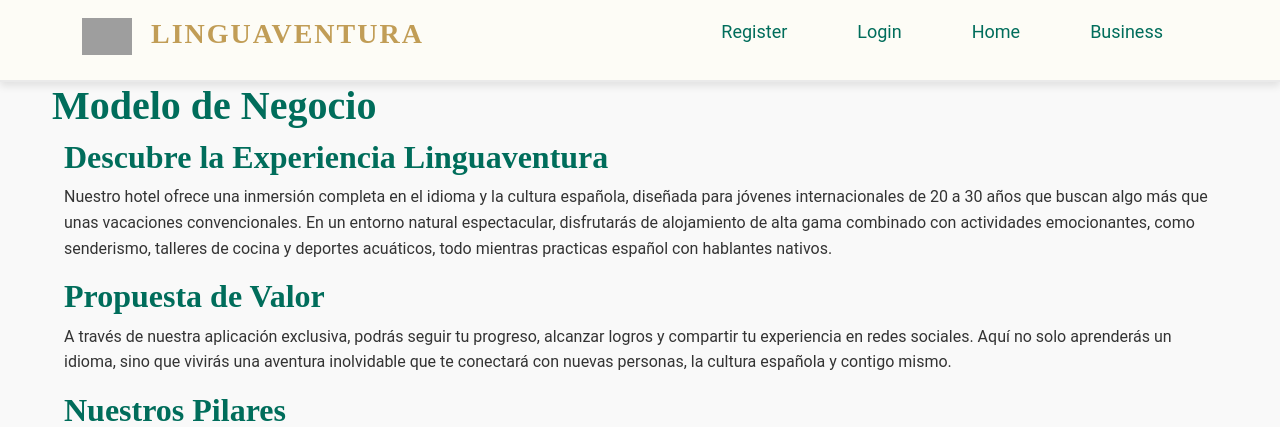
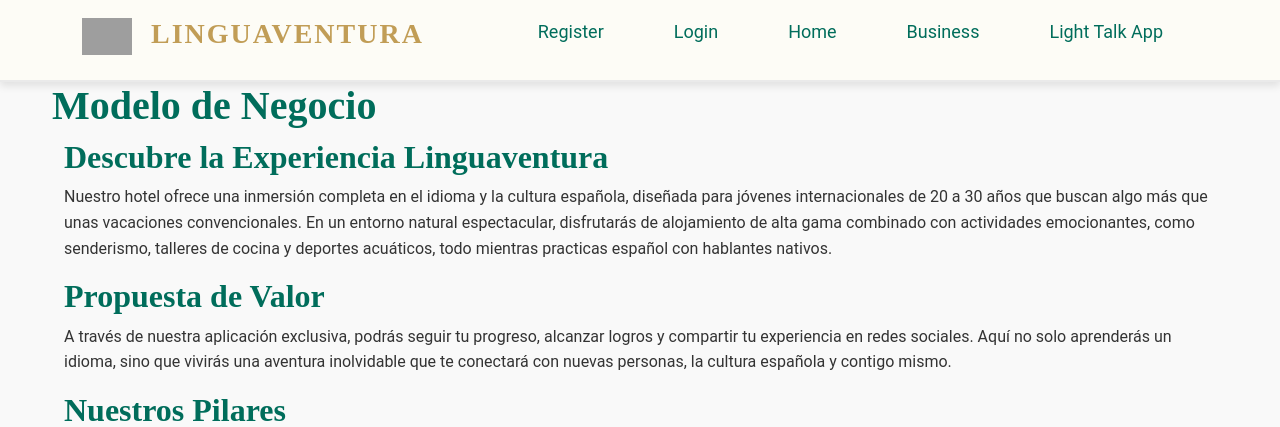
Before and after one commit to NCarrascoAngulo/LinguAventura_app, a Flask app: page /business in a window 1280 px wide. Shown: the top 427 px of the page. Run offline with Flask 2, Linux system fonts and the light colour scheme; some libraries are stand-ins or nearby versions; grey boxes are pictures that could not be loaded.

Commit message:
Update layout.html

```diff
--- a/capp/templates/layout.html
+++ b/capp/templates/layout.html
@@ -75,6 +75,11 @@
               <li>
                 <a href="{{url_for('business.business_home')}}">Business</a>
               </li>
+               <li>
+                <a href="{{url_for('light_talk_app.light_talk_app_home')}}"
+                  >Light Talk App</a
+                >
+              </li>
             </ul>
           </nav>
           {% else %}
@@ -91,6 +96,11 @@
               </li>
               <li>
                 <a href="{{url_for('business.business_home')}}">Business</a>
+              </li>
+               <li>
+                <a href="{{url_for('light_talk_app.light_talk_app_home')}}"
+                  >Light Talk App</a
+                >
               </li>
             </ul>
           </nav>
```
